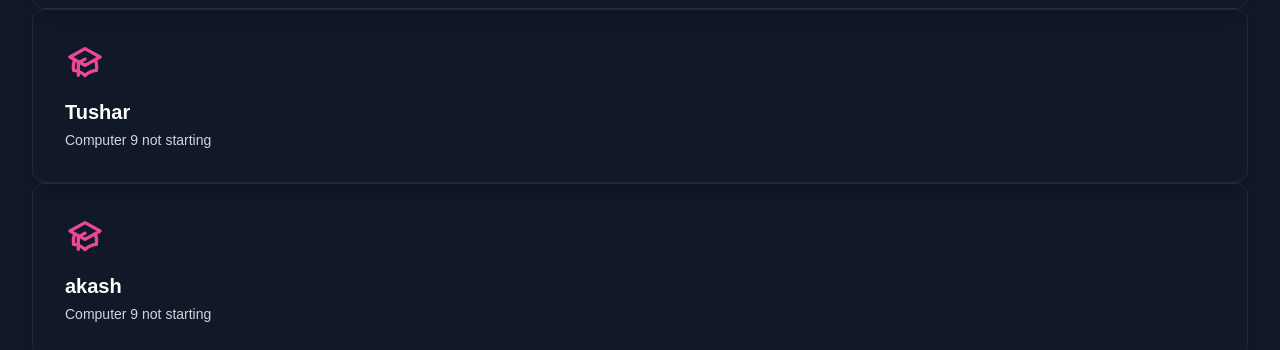
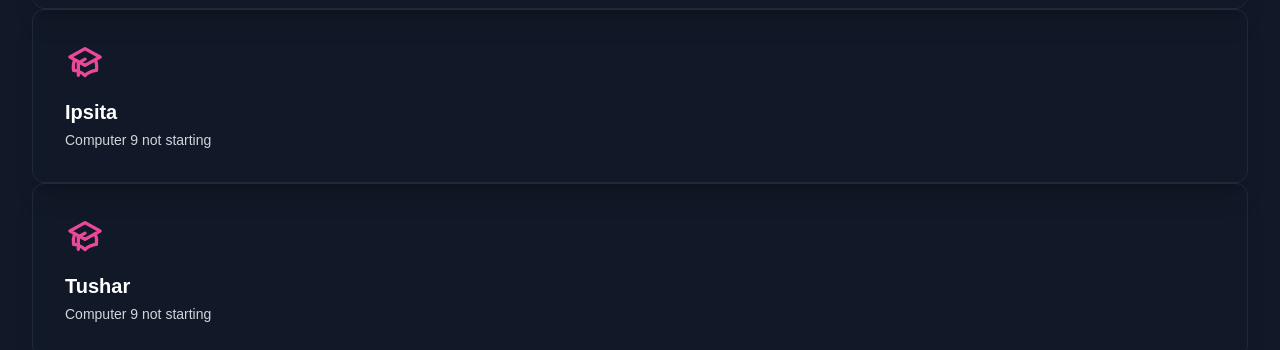
Before and after one commit to IpsitaPradhan1234/Laboratory_Management_Software, a Next.js app: page /ViewOnly/ee/lab3 in a window 1280 px wide. Shown: the part 969-1319 px from the top of the page. Built offline with nearby package versions, Linux system fonts and the light colour scheme.

Commit message:
Add files via upload

```diff
--- a/src/app/ViewOnly/ee/lab3/page.js
+++ b/src/app/ViewOnly/ee/lab3/page.js
@@ -156,7 +156,7 @@ export default function page() {
           />
         </svg>
 
-        <h2 className="mt-4 text-xl font-bold text-white">Tushar</h2>
+        <h2 className="mt-4 text-xl font-bold text-white">Ipsita</h2>
 
         <p className="mt-1 text-sm text-gray-300">
          Computer 9 not starting
@@ -185,7 +185,7 @@ export default function page() {
           />
         </svg>
 
-        <h2 className="mt-4 text-xl font-bold text-white">akash</h2>
+        <h2 className="mt-4 text-xl font-bold text-white">Tushar</h2>
 
         <p className="mt-1 text-sm text-gray-300">
          Computer 9 not starting
```
